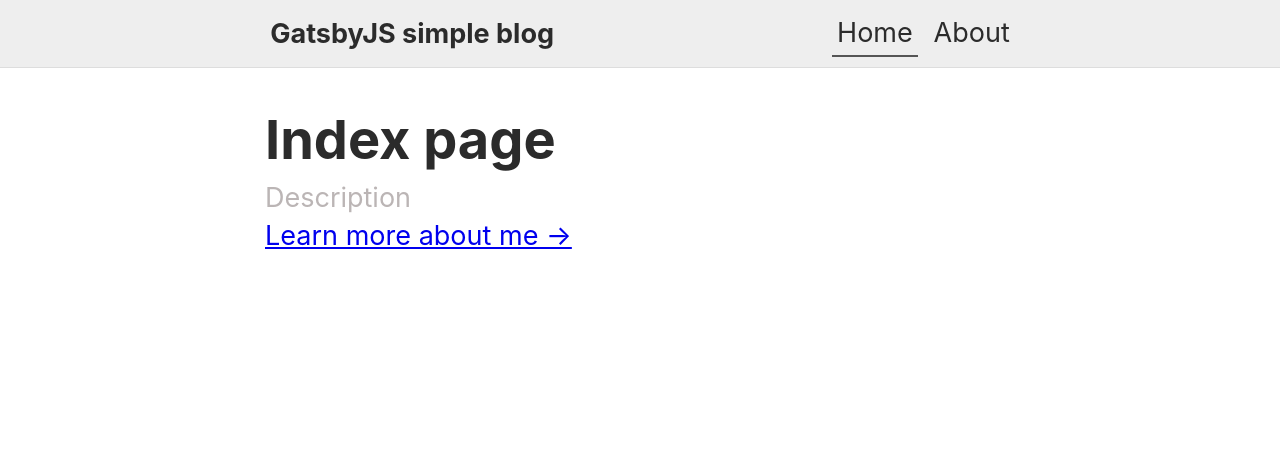
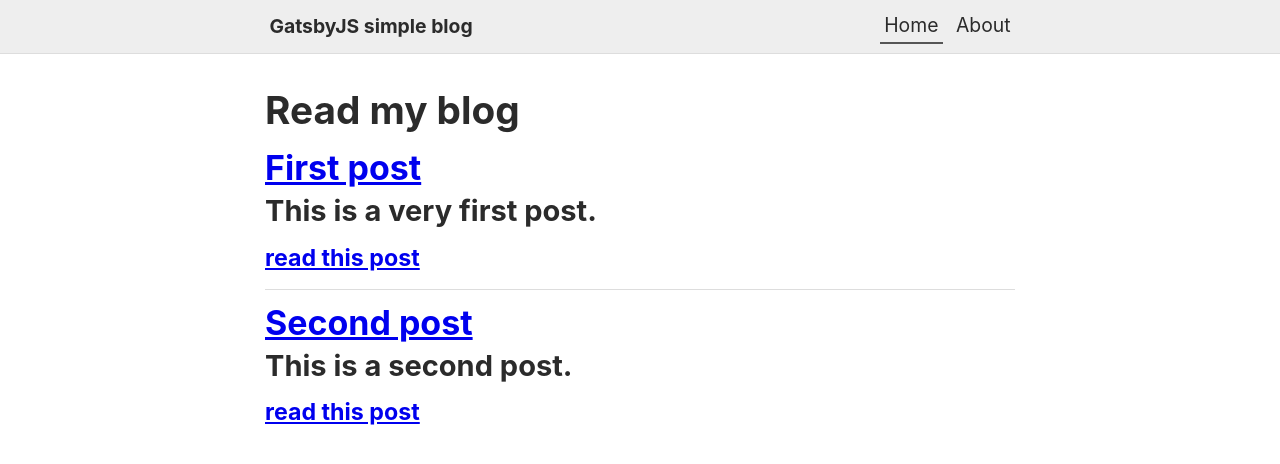
Before and after one commit to playerony/gatsbyjs-simple-blog, a Gatsby site: page / in a window 1280 px wide. Built offline with nearby package versions, Linux system fonts and the light colour scheme; Gatsby itself is replaced by a stand-in of ours.

Commit message:
chore: rendering post list (#6)

```diff
--- a/gatsby-config.js
+++ b/gatsby-config.js
@@ -10,5 +10,20 @@ module.exports = {
     'gatsby-transformer-remark',
     'gatsby-plugin-sharp',
     'gatsby-transformer-sharp',
+    {
+      resolve: 'gatsby-plugin-mdx',
+      options: {
+        defaultLayouts: {
+          default: require.resolve('./src/parts/layout.js'),
+        },
+      },
+    },
+    {
+      resolve: 'gatsby-source-filesystem',
+      options: {
+        name: 'posts',
+        path: 'posts',
+      },
+    },
   ],
 };
--- a/package.json
+++ b/package.json
@@ -24,9 +24,12 @@
   "dependencies": {
     "@emotion/react": "^11.4.1",
     "@emotion/styled": "^11.3.0",
+    "@mdx-js/mdx": "^1.6.22",
+    "@mdx-js/react": "^1.6.22",
     "gatsby": "^3.13.0",
     "gatsby-plugin-emotion": "^6.13.0",
     "gatsby-plugin-image": "^1.13.0",
+    "gatsby-plugin-mdx": "^2.13.0",
     "gatsby-plugin-react-helmet": "^4.13.0",
     "gatsby-plugin-sharp": "^3.13.0",
     "gatsby-source-filesystem": "^3.13.0",
--- /dev/null
+++ b/posts/00-first-post/first-post.mdx
@@ -0,0 +1,7 @@
+---
+slug: first-post
+title: First post
+author: Paweł Wojtasiński
+---
+
+This is a very first post.
--- /dev/null
+++ b/posts/01-second-post/second-post.mdx
@@ -0,0 +1,7 @@
+---
+slug: second-post
+title: Second post
+author: Paweł Wojtasiński
+---
+
+This is a second post.
--- /dev/null
+++ b/src/hooks/use-posts.js
@@ -0,0 +1,29 @@
+import { graphql, useStaticQuery } from 'gatsby';
+
+const query = graphql`
+  query {
+    allMdx {
+      nodes {
+        excerpt
+        frontmatter {
+          slug
+          title
+          author
+        }
+      }
+    }
+  }
+`;
+
+const usePosts = () => {
+  const data = useStaticQuery(query);
+
+  return data.allMdx.nodes.map((_post) => ({
+    excerpt: _post.excerpt,
+    slug: _post.frontmatter.slug,
+    title: _post.frontmatter.title,
+    author: _post.frontmatter.author,
+  }));
+};
+
+export default usePosts;
--- a/src/pages/index.js
+++ b/src/pages/index.js
@@ -1,14 +1,23 @@
 import React from 'react';
-import { Link } from 'gatsby';
 
 import Layout from '../parts/layout';
+import PostPreview from '../parts/post-preview';
 
-const IndexPage = () => (
-  <Layout>
-    <h1>Index page</h1>
-    <p>Description</p>
-    <Link to="/about">Learn more about me &rarr;</Link>
-  </Layout>
-);
+import usePosts from '../hooks/use-posts';
+
+const IndexPage = () => {
+  const posts = usePosts();
+
+  return (
+    <Layout>
+      <h1>Read my blog</h1>
+      <h2>
+        {posts.map((_post) => (
+          <PostPreview key={_post.slug} post={_post} />
+        ))}
+      </h2>
+    </Layout>
+  );
+};
 
 export default IndexPage;
--- a/src/parts/layout.js
+++ b/src/parts/layout.js
@@ -34,7 +34,7 @@ const Layout = ({ children }) => {
             margin: 0;
             color: #bbb5b5;
             line-height: 1.4;
-            font-size: 1.3em;
+            font-size: 1.1em;
             font-family: -apple-system, BlinkMacSystemFont, 'Segoe UI', Roboto, Helvetica, Arial,
               sans-serif;
           }
--- /dev/null
+++ b/src/parts/post-preview.js
@@ -0,0 +1,34 @@
+import React from 'react';
+import { Link } from 'gatsby';
+import styled from '@emotion/styled';
+
+const StyledArticle = styled.article`
+  margin-top: 0.75rem;
+  padding-bottom: 1rem;
+  border-bottom: 1px solid #dddddd;
+
+  &:first-of-type {
+    margin-top: 1rem;
+  }
+
+  &:last-of-type {
+    border: none;
+  }
+`;
+
+const StyledReadLink = styled(Link)`
+  font-size: 0.8em;
+  display: inline-block;
+`;
+
+const PostPreview = ({ post }) => (
+  <StyledArticle>
+    <h3>
+      <Link to={post.slug}>{post.title}</Link>
+    </h3>
+    <p>{post.excerpt}</p>
+    <StyledReadLink to={post.slug}>read this post</StyledReadLink>
+  </StyledArticle>
+);
+
+export default PostPreview;
```
Also changed, not shown: 1 other file.
